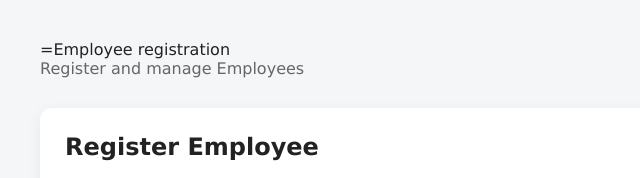
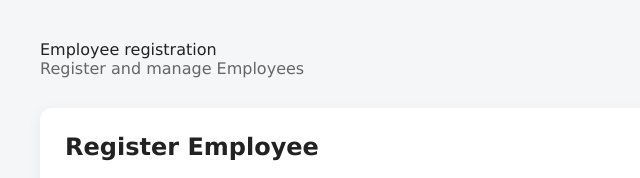
Before and after one commit to hannahmensah65/employee_system, a plain HTML site: page index.html in a window 1280 px wide. Shown: the top 178 px of the page, 0-640 px from the left. Drawn offline with Linux system fonts and the light colour scheme.

Commit message:
Initial Commit

```diff
--- a/index.html
+++ b/index.html
@@ -9,7 +9,7 @@
 <body>
     <div class="container">
         <header>
-            <hi>=Employee registration</hi>
+            <hi>Employee registration</hi>
             <p>Register and manage Employees</p>
         </header>
 
```
